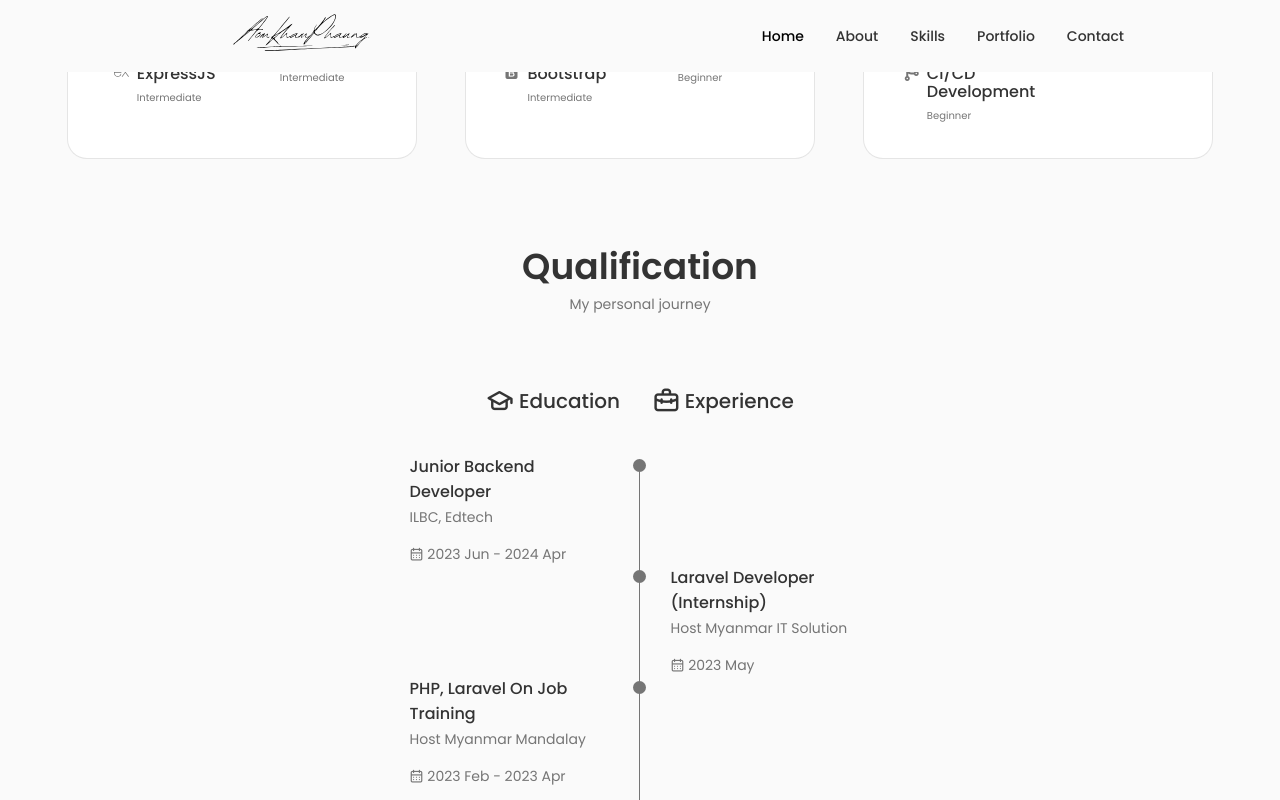
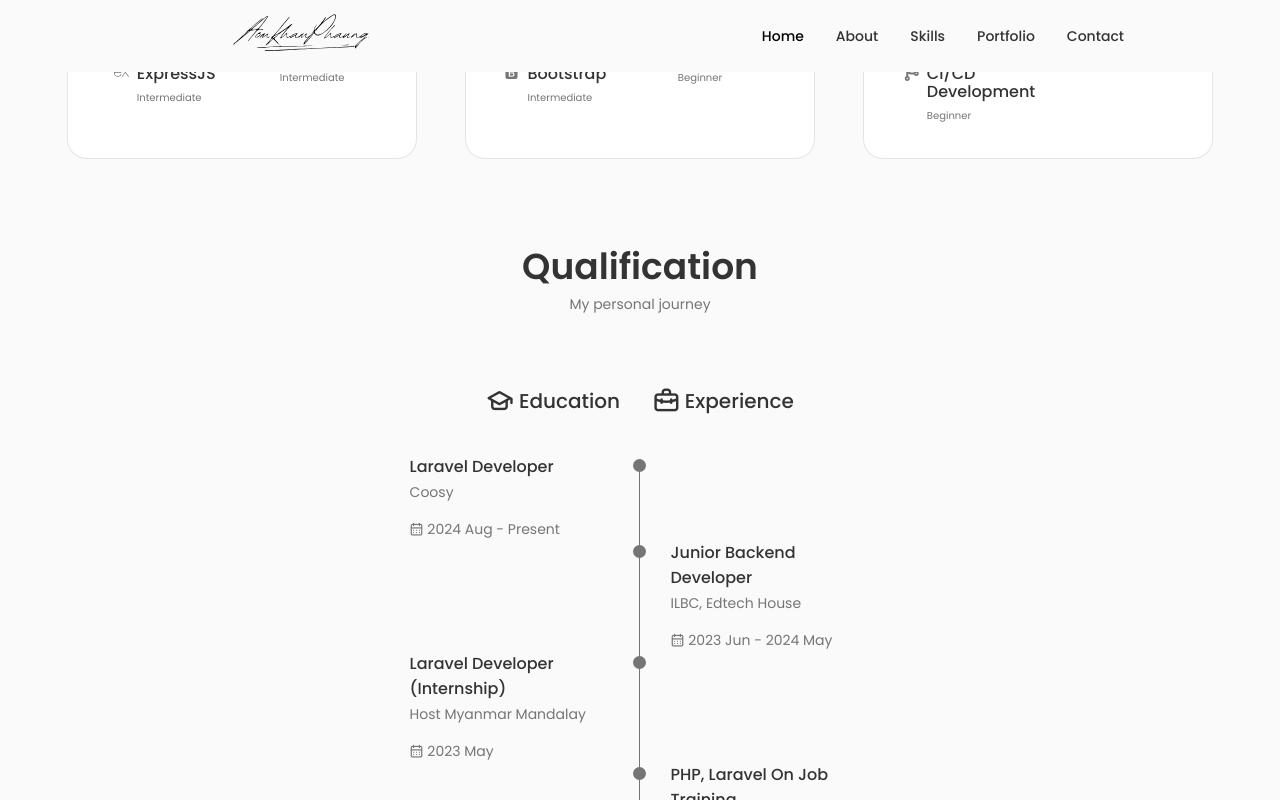
Before and after one commit to aomkhamphaung/portfolio, a React (Create React App) app: page / in a window 1280 px wide. Both pictures are taken after a click on the element "Experience". Shown: the part 1580-2380 px from the top of the page. Built offline with nearby package versions, Linux system fonts and the light colour scheme.

Commit message:
update: qualification section

```diff
--- a/src/components/qualification/Qualification.jsx
+++ b/src/components/qualification/Qualification.jsx
@@ -55,8 +55,8 @@ const Qualification = () => {
                 <span className="qualification__subtitle">
                   University Of the People
                 </span>
-                <div className="qualification__calendar"> 2024 - Present
-                  <i className="uil uil-calendar-alt"></i>
+                <div className="qualification__calendar">
+                  <i className="uil uil-calendar-alt"></i> 2024 - Present
                 </div>
               </div>
 
@@ -130,11 +130,11 @@ const Qualification = () => {
             <div className="qualification__data">
               <div>
                 <h3 className="qualification__title">
-                  Junior Backend Developer
+                  Laravel Developer
                 </h3>
-                <span className="qualification__subtitle">ILBC, Edtech</span>
+                <span className="qualification__subtitle">Coosy</span>
                 <div className="qualification__calendar">
-                  <i className="uil uil-calendar-alt"></i> 2023 Jun - 2024 Apr
+                  <i className="uil uil-calendar-alt"></i> 2024 Aug - Present
                 </div>
               </div>
 
@@ -152,18 +152,42 @@ const Qualification = () => {
               </div>
               <div>
                 <h3 className="qualification__title">
+                  Junior Backend Developer
+                </h3>
+                <span className="qualification__subtitle">
+                  ILBC, Edtech House
+                </span>
+                <div className="qualification__calendar">
+                  <i className="uil uil-calendar-alt"></i> 2023 Jun - 2024 May
+                </div>
+              </div>
+            </div>
+
+            <div className="qualification__data">
+              <div>
+                <h3 className="qualification__title">
                   Laravel Developer (Internship)
                 </h3>
                 <span className="qualification__subtitle">
-                  Host Myanmar IT Solution
+                  Host Myanmar Mandalay
                 </span>
                 <div className="qualification__calendar">
                   <i className="uil uil-calendar-alt"></i> 2023 May
                 </div>
               </div>
+
+              <div>
+                <span className="qualification__rounder"></span>
+                <span className="qualification__line"></span>
+              </div>
             </div>
 
             <div className="qualification__data">
+              <div></div>
+              <div>
+                <span className="qualification__rounder"></span>
+                <span className="qualification__line"></span>
+              </div>
               <div>
                 <h3 className="qualification__title">
                   PHP, Laravel On Job Training
@@ -175,11 +199,6 @@ const Qualification = () => {
                   <i className="uil uil-calendar-alt"></i> 2023 Feb - 2023 Apr
                 </div>
               </div>
-
-              <div>
-                <span className="qualification__rounder"></span>
-                <span className="qualification__line"></span>
-              </div>
             </div>
           </div>
         </div>
```
